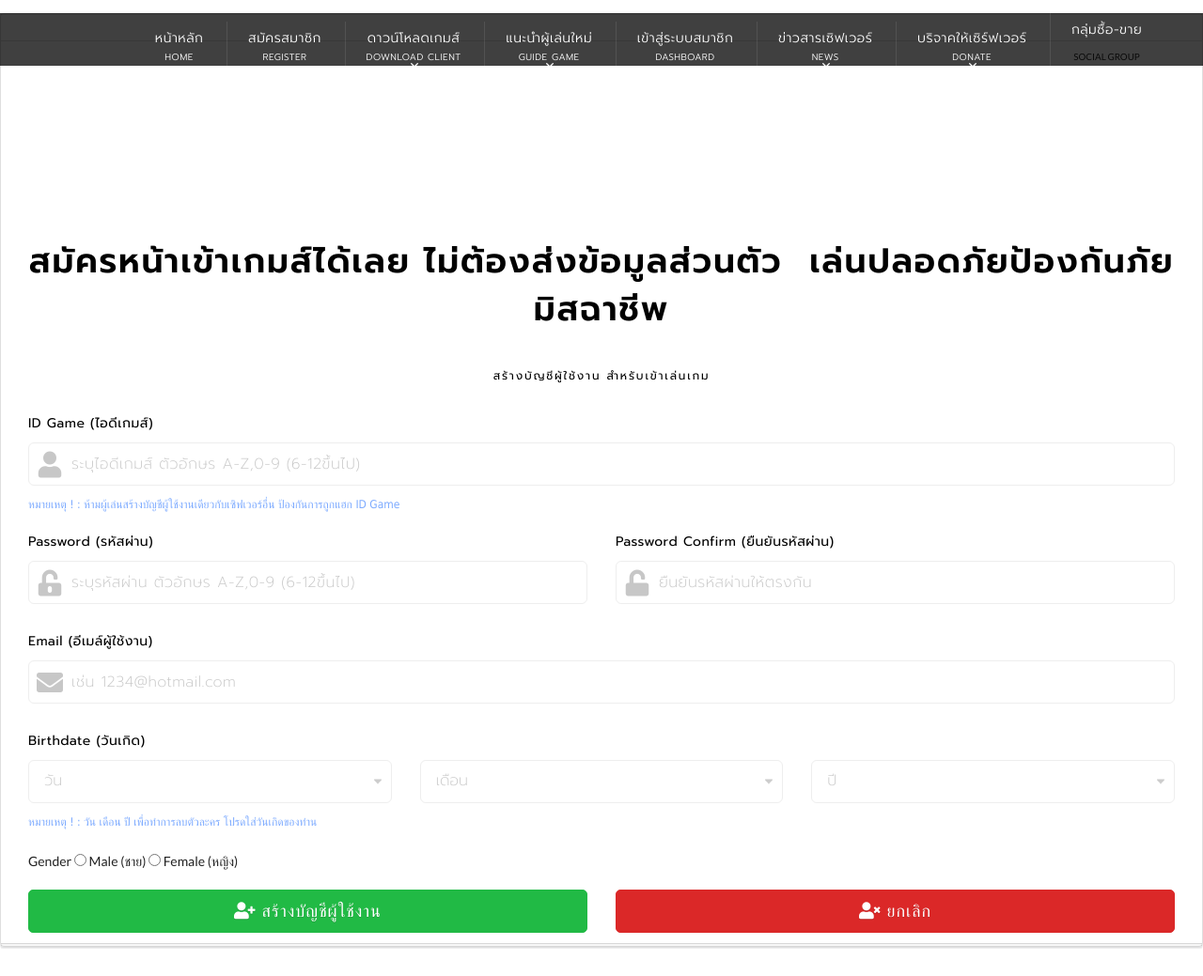
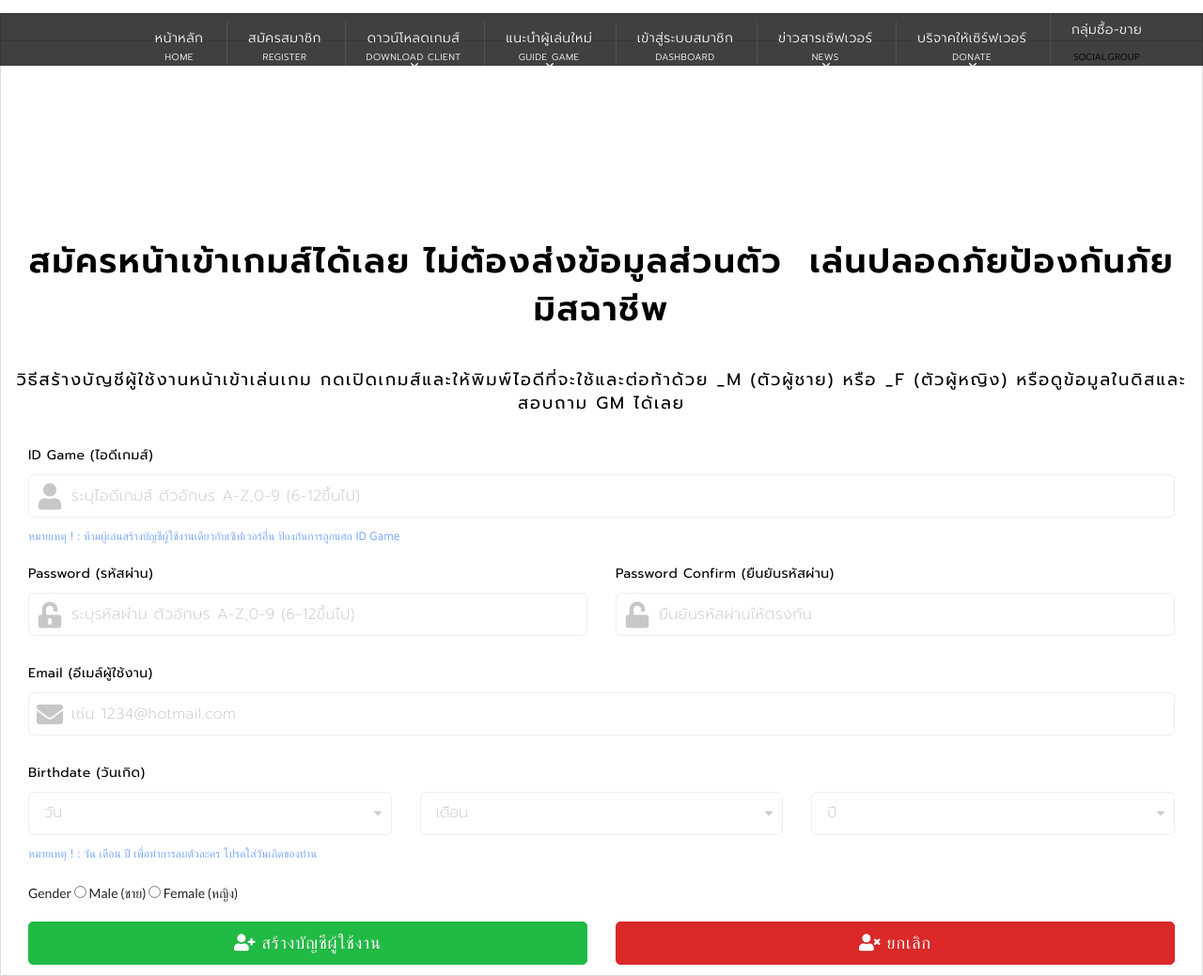
Before and after one commit to Genius-Game/Golden, a plain HTML site: page register.html in a window 1280 px wide. Shown: the top 1039 px of the page at 94% size. Before the commit the page ends 1010 px from the top, so only its background shows below. Drawn offline with nearby package versions, Linux system fonts and the light colour scheme; some packages are replaced by stand-ins of ours; a script that the page names is missing; files whose address does not match are found by name; a web font is replaced by a local one.

Commit message:
Update register.html

```diff
--- a/register.html
+++ b/register.html
@@ -85,7 +85,7 @@
 							  <p><span><br>
 								  </span></p>
 								<p> <span>สมัครหน้าเข้าเกมส์ได้เลย&nbsp;ไม่ต้องส่งข้อมูลส่วนตัว&nbsp; เล่นปลอดภัยป้องกันภัยมิสฉาชีพ</span> </p>
-<p style="font-size:12px;font-weight: normal;">สร้างบัญชีผู้ใช้งาน สำหรับเข้าเล่นเกม</p>
+<p style="font-size:18px;font-weight: normal;">วิธีสร้างบัญชีผู้ใช้งานหน้าเข้าเล่นเกม กดเปิดเกมส์และให้พิมพ์ไอดีที่จะใช้และต่อท้าด้วย _M (ตัวผู้ชาย) หรือ _F (ตัวผู้หญิง) หรือดูข้อมูลในดิสและสอบถาม Gm ได้เลย</p>
 							</div>
 							<!----------------------------------------------------------------- Text Event ------------------------------------------------------------->
 							<div class="row">
```
